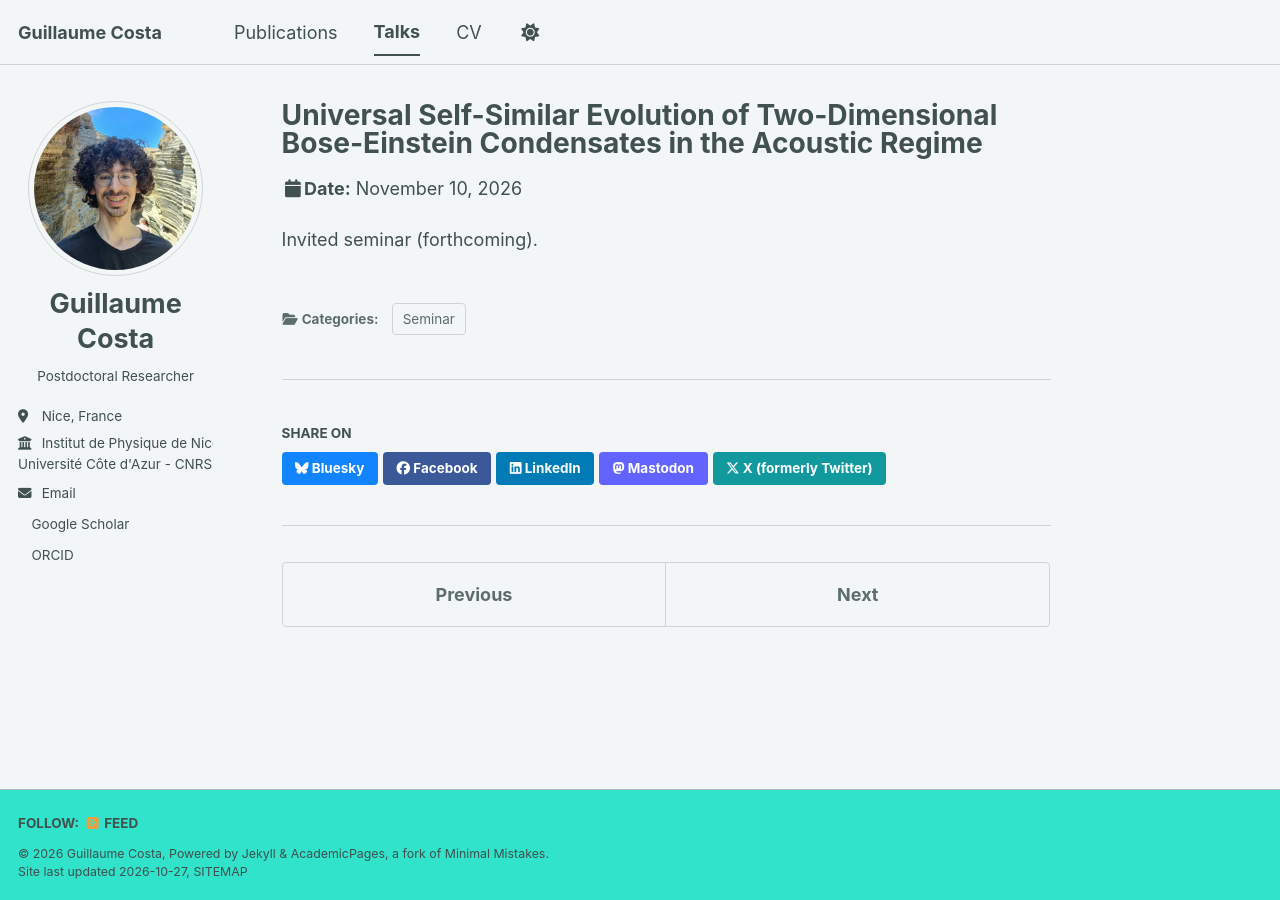
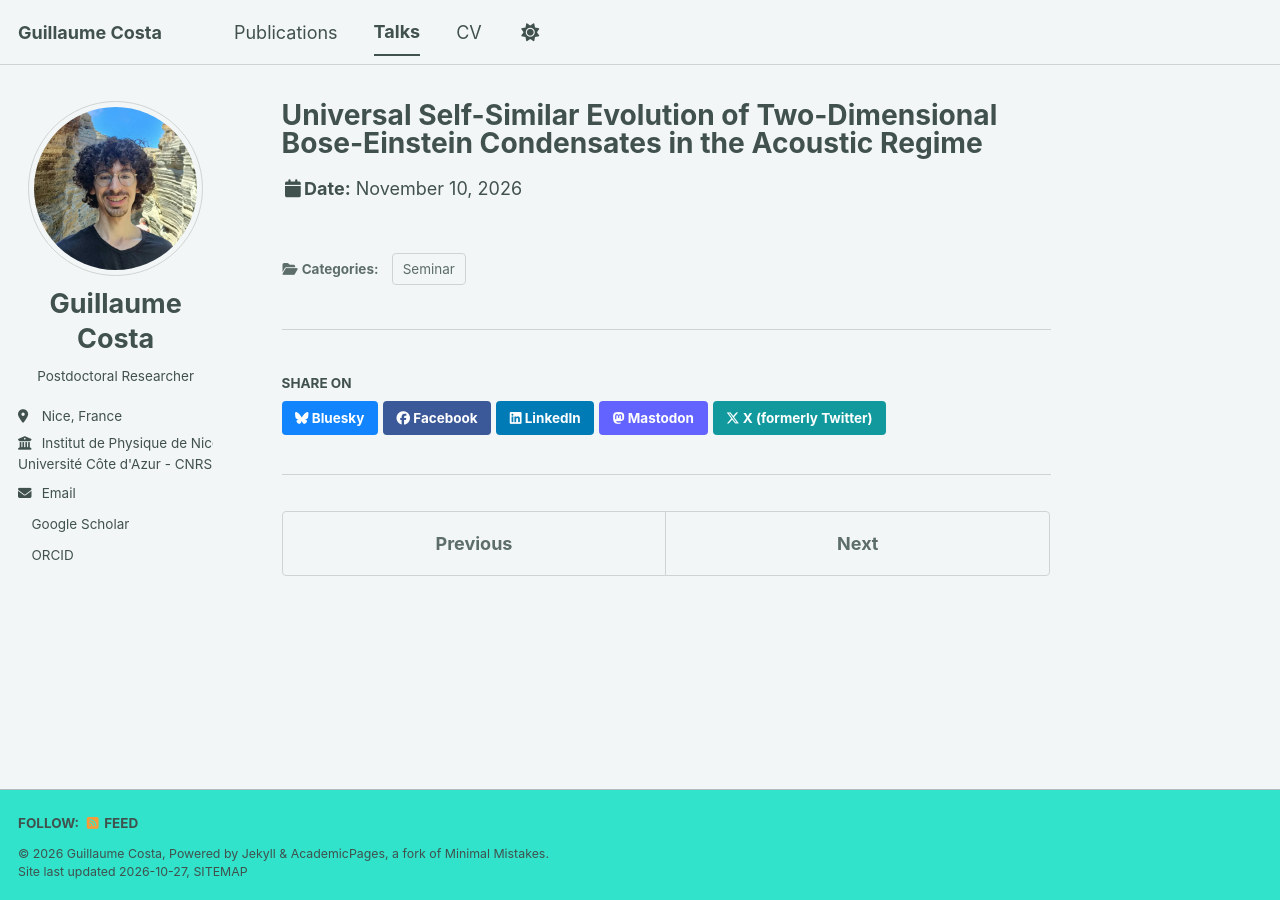
Before and after one commit to GuilCos/GuilCos.github.io, a Jekyll site: the page built from _talks/2026-11-10-simons-turbulence-seminar.md, in a window 1280 px wide. Built offline with Jekyll 4.4.1, drawn with Linux system fonts in a browser that asks for light colours; a script bundle is joined from its source files by our own code; a style sheet for code colours, icons or effects is not loaded.

Commit message:
Update 2026-11-10-simons-turbulence-seminar.md

```diff
--- a/_talks/2026-11-10-simons-turbulence-seminar.md
+++ b/_talks/2026-11-10-simons-turbulence-seminar.md
@@ -8,5 +8,3 @@ venue: "Simons Collaboration Turbulence Seminars"
 date: 2026-11-10
 location: "Online"
 ---
-
-Invited seminar (forthcoming).
```
